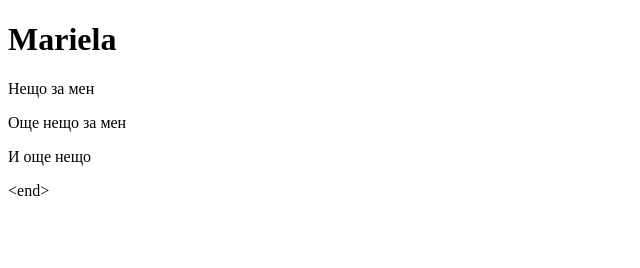
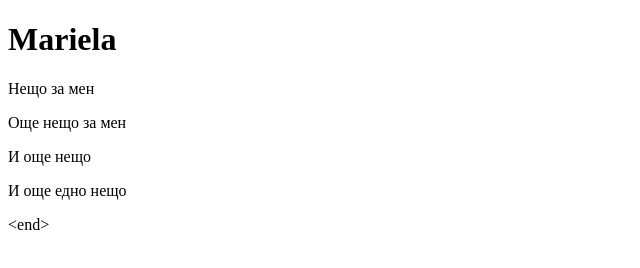
Before and after one commit to marielastancheva/marielastancheva.github.io, a plain HTML site: page index.html in a window 1280 px wide. Shown: the whole page, without its empty margins (0-640 px from the left). Drawn offline with Linux system fonts and the light colour scheme.

Commit message:
First commit

```diff
--- a/index.html
+++ b/index.html
@@ -14,6 +14,8 @@
 		<p>Нещо за мен</p>
 		<p>Още нещо за мен</p>
 		<p>И още нещо</p>
+		<p>И още едно нещо</p>
+
 	&lt;end&gt;
 
 </article>
```
